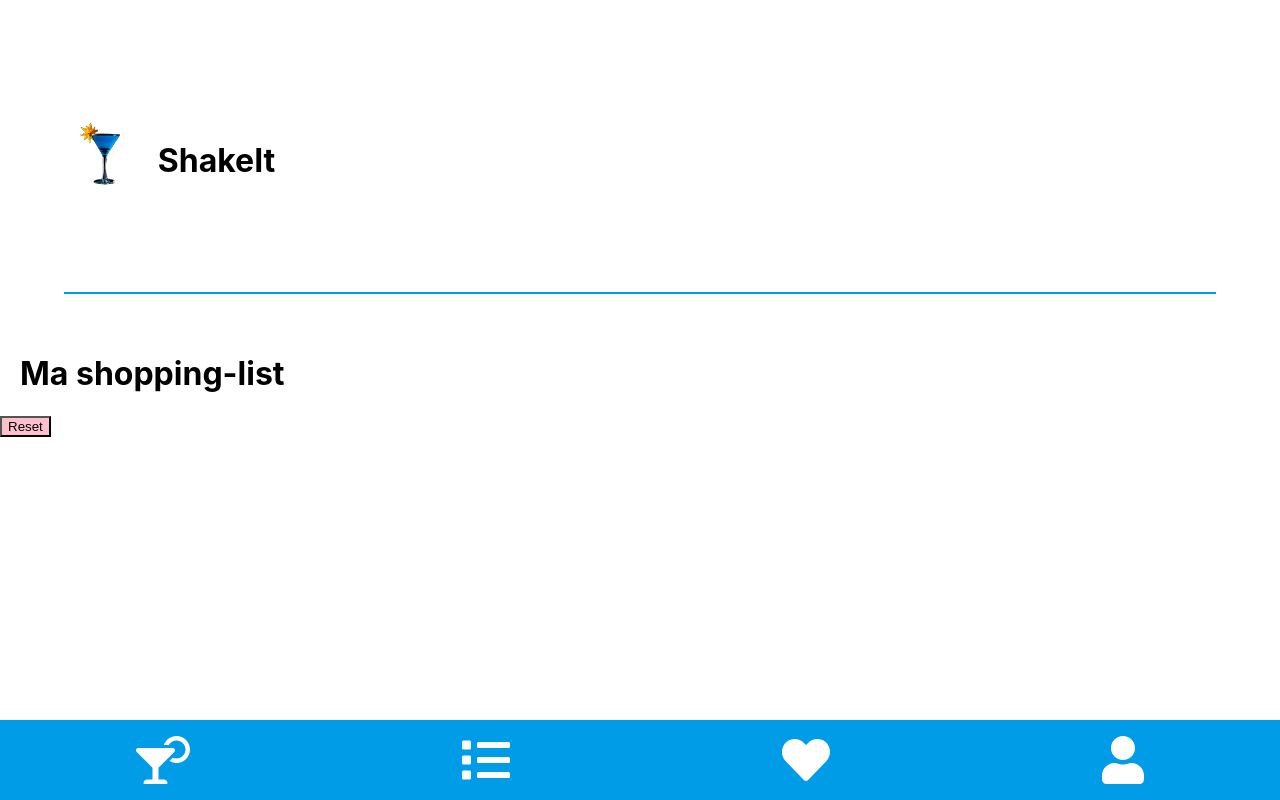
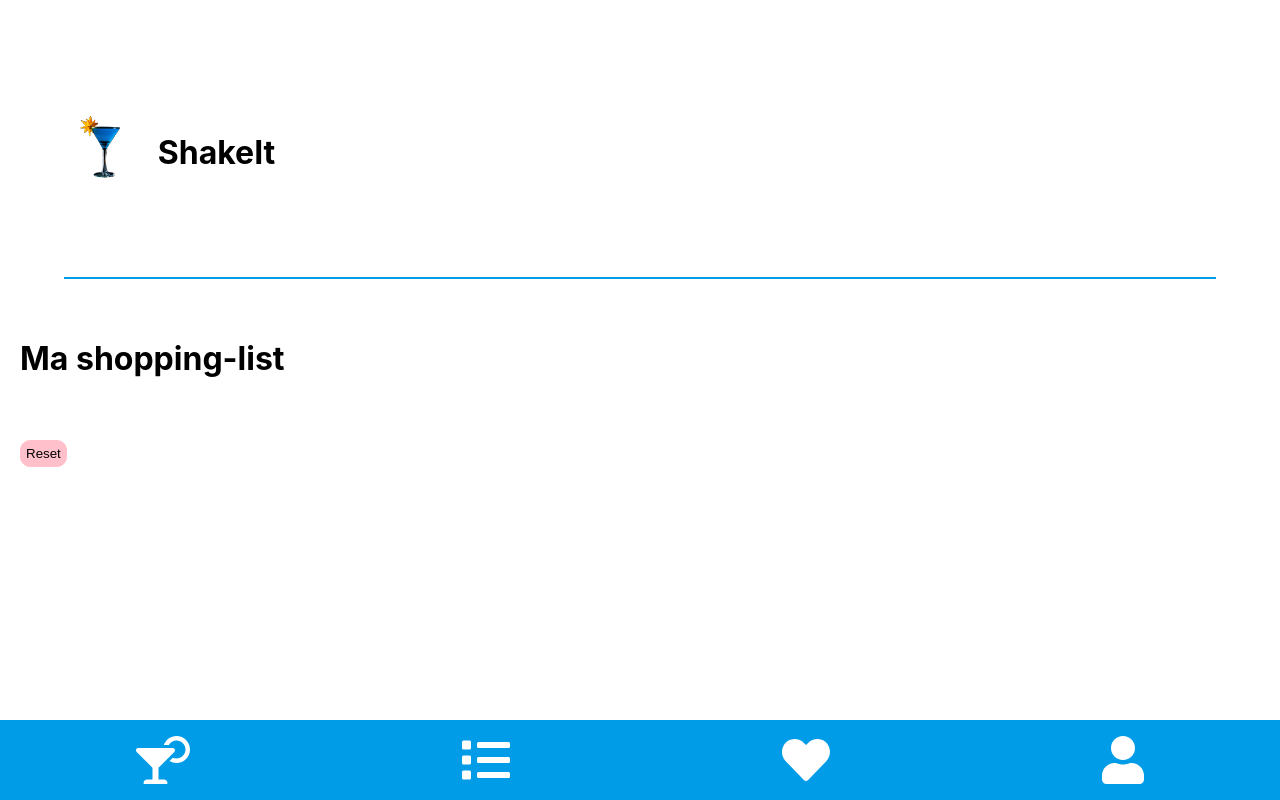
Before and after one commit to WildCodeSchool/Lyon-js-202005-project-shakeit, a React (Create React App) app: page /shoppinglistpage in a window 1280 px wide. Built offline with nearby package versions, Linux system fonts and the light colour scheme.

Commit message:
basic design for shoppingList

```diff
--- a/src/components/ShoppingList/EmptierButton.js
+++ b/src/components/ShoppingList/EmptierButton.js
@@ -1,8 +1,11 @@
 import styled from "styled-components";
 
-
 const EmptierButton = styled.button`
-    background-color : pink;
+  background-color: pink;
+  padding: 5px;
+  border: 1px solid pink;
+  border-radius: 10px;
+  margin-left: 20px;
 `;
 
 export default EmptierButton;
--- /dev/null
+++ b/src/components/ShoppingList/ShoppingListContainer.js
@@ -0,0 +1,7 @@
+import styled from "styled-components";
+
+const ShoppingListContainer = styled.div`
+  padding: 20px;
+`;
+
+export default ShoppingListContainer;
--- a/src/containers/ShoppingListContent.js
+++ b/src/containers/ShoppingListContent.js
@@ -1,6 +1,7 @@
 import React, { useState } from "react";
 import EmptierButton from "../components/ShoppingList/EmptierButton";
 import ShoppingListIngredient from "./ShoppingListIngredient";
+import ShoppingListContainer from "./../components/ShoppingList/ShoppingListContainer";
 import Title from "./../components/MainPage/Title";
 const ShoppingListContent = (props) => {
   let listIngredients = [];
@@ -17,10 +18,8 @@ const ShoppingListContent = (props) => {
 
   return (
     <div>
-
-     <Title>Ma shopping-list</Title>
-
-      {listIngredients}
+      <Title>Ma shopping-list</Title>
+      <ShoppingListContainer>{listIngredients}</ShoppingListContainer>
       <div>
         <EmptierButton
           onClick={() => {
--- a/src/containers/ShoppingListIngredient.js
+++ b/src/containers/ShoppingListIngredient.js
@@ -1,4 +1,5 @@
 import React from "react";
+import ShoppingListContainer from "./../components/ShoppingList/ShoppingListContainer";
 
 const ShoppingListIngredient = (props) => {
   return <div>{props.ingredient}</div>;
```
